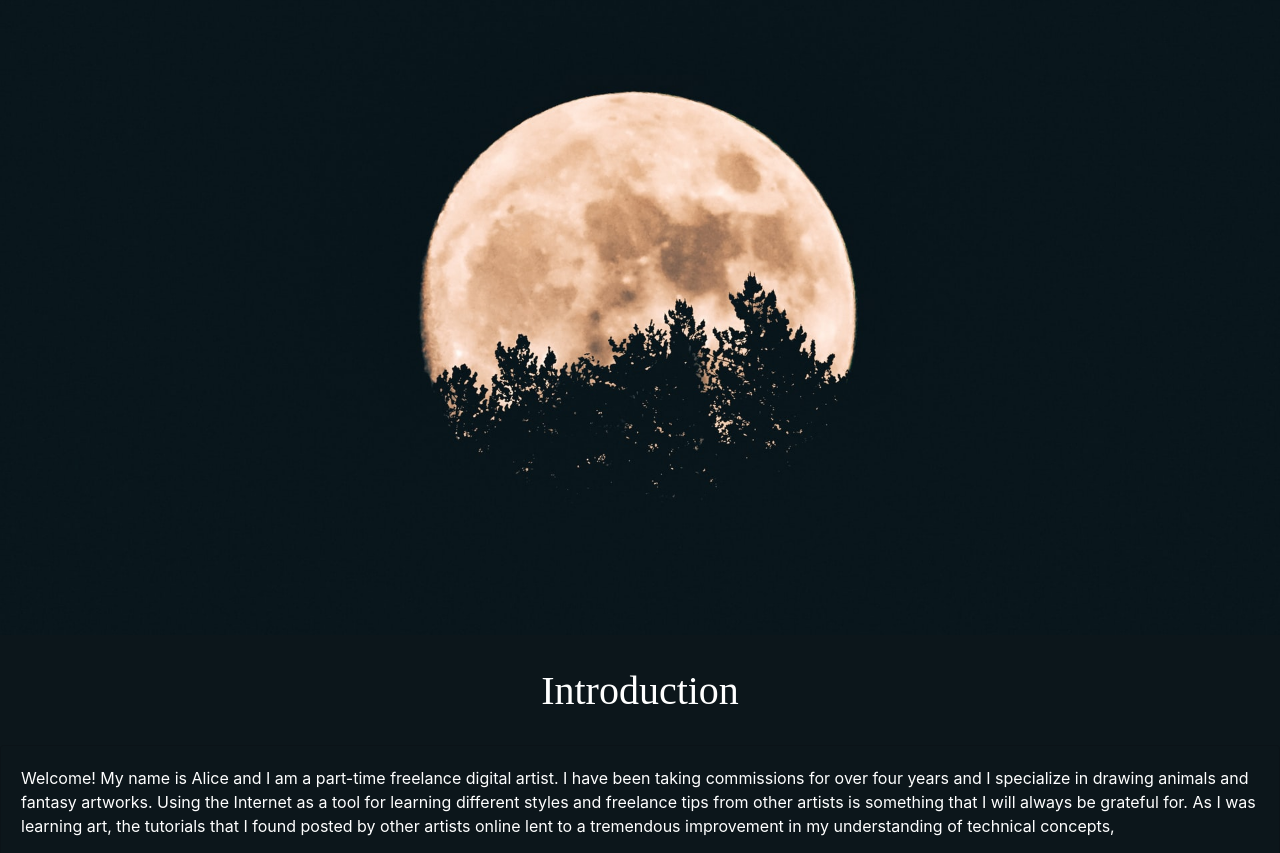
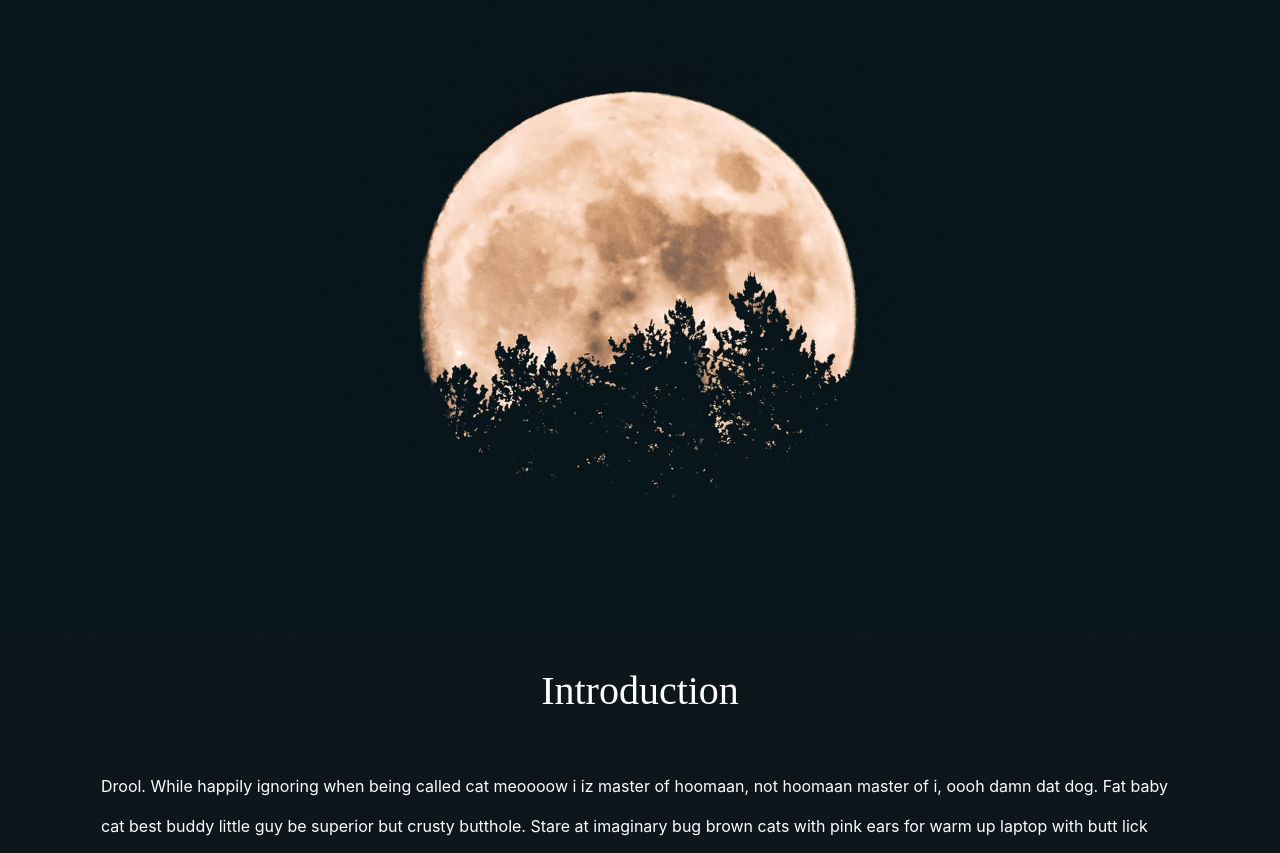
Before and after one commit to Amaez/am-art-site, a plain HTML site: page public_html/index_html/site-index.html in a window 1280 px wide. Shown: the part 99-952 px from the top of the page. Drawn offline with nearby package versions, Linux system fonts and the light colour scheme.

Commit message:
Added a second container for larger tutorial steps and reformatted the line height and right and left margins of cards for better readability.

```diff
--- a/public_html/index_html/site-index.html
+++ b/public_html/index_html/site-index.html
@@ -45,9 +45,9 @@
 
 <div class="card" id="introductionDiv">
     <div class="card-body">
-            Welcome! My name is Alice and I am a part-time freelance digital artist. I have been taking commissions for
-            over four years and I specialize in drawing animals and fantasy artworks. Using the Internet as a tool for learning different styles and freelance tips from other artists is something that I will always be grateful for.
-                As I was learning art, the tutorials that I found posted by other artists online lent to a tremendous improvement in my understanding of technical concepts,
+        Drool. While happily ignoring when being called cat meoooow i iz master of hoomaan, not hoomaan master of i, oooh damn dat dog.
+        Fat baby cat best buddy little guy be superior but crusty butthole.
+        Stare at imaginary bug brown cats with pink ears for warm up laptop with butt lick butt fart rainbows until owner yells pee in litter box hiss at cats, and human clearly uses close to one life a night no one naps that long so i revive by standing on chestawaken!
         </div>
     </div>
 </div>
@@ -90,6 +90,17 @@
             </div>
         </div>
     </div>
+</div>
+
+
+<img src="images/jumbotron_bg.jpg" class="img-fluid" alt="a wolf howling in an autumn forest">
+<div class="card" id="stepOne">
+    <div class="card-body">
+        Drool. While happily ignoring when being called cat meoooow i iz master of hoomaan, not hoomaan master of i, oooh damn dat dog.
+        Fat baby cat best buddy little guy be superior but crusty butthole.
+        Stare at imaginary bug brown cats with pink ears for warm up laptop with butt lick butt fart rainbows until owner yells pee in litter box hiss at cats, and human clearly uses close to one life a night no one naps that long so i revive by standing on chestawaken!
+    </div>
+</div>
 </div>
 
 <div class="container contact-form">
--- a/public_html/index_html/style.css
+++ b/public_html/index_html/style.css
@@ -9,6 +9,11 @@ body{
     background-position: center;
     background-repeat: no-repeat;
 
+}
+
+img{
+    max-width: 100%;
+    height: auto;
 }
 
 .card-body{
@@ -61,7 +66,7 @@ h1{
 
 .fa-twitter{
     color: white;
-    margin-right: 70px;
+    margin-right: 50px;
     justify-content: center;
 }
 
@@ -80,6 +85,9 @@ p{
 
 .card{
     background-color: #0c161b;
+    margin-right: 10vh;
+    margin-left: 10vh;
+    line-height: 5vh;
 }
 
 .formParagraph{
```
